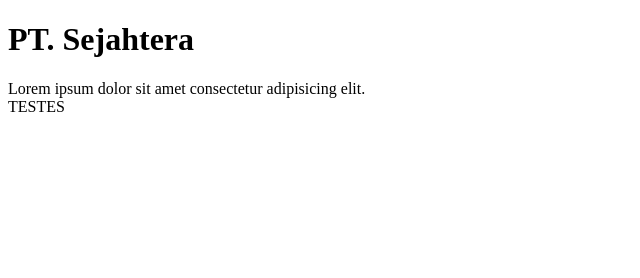
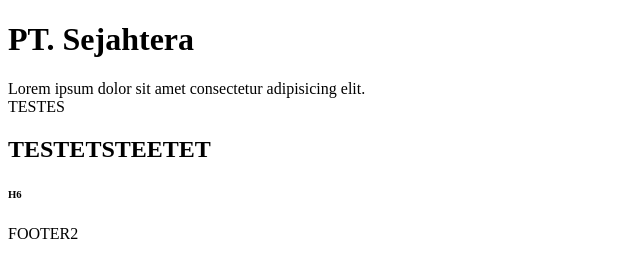
Before and after one commit to raihansaladin/CompanyProfile, a plain HTML site: page index.html in a window 1280 px wide. Shown: the whole page, without its empty margins (0-640 px from the left). Drawn offline with Linux system fonts and the light colour scheme.

Commit message:
MEMBUAT IMG DLL

```diff
--- a/index.html
+++ b/index.html
@@ -9,5 +9,8 @@
     <h1>PT. Sejahtera</h1>
     <div>Lorem ipsum dolor sit amet consectetur adipisicing elit.</div>
     <footer>TESTES</footer>
+    <h2>TESTETSTEETET</h2>
+    <h6>H6</h6>
+    <footer>FOOTER2</footer>
 </body>
 </html>
```
